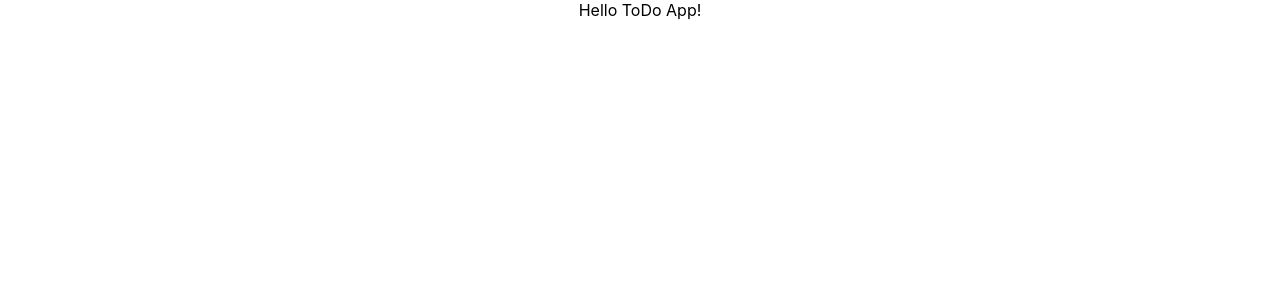
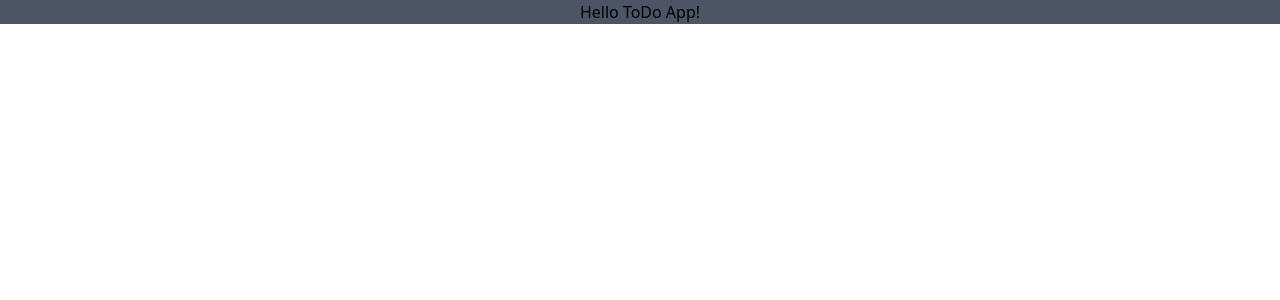
Before and after one commit to CubeStormPrivate/todo-app, a React (Create React App) app: page / in a window 1280 px wide. Shown: the top 300 px of the page. Built offline with nearby package versions, Linux system fonts and the light colour scheme.

Commit message:
TailwindCss included

```diff
--- /dev/null
+++ b/craco.config.js
@@ -0,0 +1,10 @@
+module.exports = {
+    style: {
+        postcss: {
+            plugins: [
+                require('tailwindcss'),
+                require('autoprefixer'),
+            ],
+        },
+    },
+}
--- a/public/index.html
+++ b/public/index.html
@@ -1,14 +1,13 @@
 <!DOCTYPE html>
-<html lang="en">
+<html lang="pl">
 	<head>
 		<meta charset="utf-8" />
 		<link rel="icon" href="%PUBLIC_URL%/react-logo.png" />
 		<meta name="viewport" content="width=device-width, initial-scale=1" />
-		<meta name="theme-color" content="#000000" />
 		<meta name="description" content="Web site created using create-react-app" />
 		<link rel="apple-touch-icon" href="%PUBLIC_URL%/logo192.png" />
 		<link rel="manifest" href="%PUBLIC_URL%/manifest.json" />
-		<title>React App</title>
+		<title>React ToDo App</title>
 	</head>
 
 	<body>
--- a/src/components/App.tsx
+++ b/src/components/App.tsx
@@ -1,12 +1,10 @@
 import React from 'react';
 import '../css/App.css';
 
-function App() {
+export const App = () => {
     return (
-        <div className="App">
+        <div className="App bg-gray-600">
             <span> Hello ToDo App! </span>
         </div>
     );
 }
-
-export default App;
--- a/src/css/index.css
+++ /dev/null
@@ -1,13 +0,0 @@
-body {
-  margin: 0;
-  font-family: -apple-system, BlinkMacSystemFont, 'Segoe UI', 'Roboto', 'Oxygen',
-    'Ubuntu', 'Cantarell', 'Fira Sans', 'Droid Sans', 'Helvetica Neue',
-    sans-serif;
-  -webkit-font-smoothing: antialiased;
-  -moz-osx-font-smoothing: grayscale;
-}
-
-code {
-  font-family: source-code-pro, Menlo, Monaco, Consolas, 'Courier New',
-    monospace;
-}
--- /dev/null
+++ b/src/css/tailwind.css
@@ -0,0 +1,3 @@
+@tailwind base;
+@tailwind components;
+@tailwind utilities;
--- a/src/index.tsx
+++ b/src/index.tsx
@@ -1,9 +1,10 @@
 import React from 'react';
 import ReactDOM from 'react-dom';
 
-import App from './components/App';
+import { App } from './components/App';
 
-import './css/index.css';
+import './css/App.css';
+import './css/tailwind.css';
 
 
 const root = document.getElementById('root');
--- /dev/null
+++ b/tailwind.config.js
@@ -0,0 +1,11 @@
+module.exports = {
+  purge: ['./src/**/*.{js,jsx,ts,tsx}', './public/index.html'],
+  darkMode: false, // or 'media' or 'class'
+  theme: {
+    extend: {},
+  },
+  variants: {
+    extend: {},
+  },
+  plugins: [],
+}
```
Also changed, not shown: package.json (+9 -3 lines), 1 other file (tests, documents, lock files or other folders).
